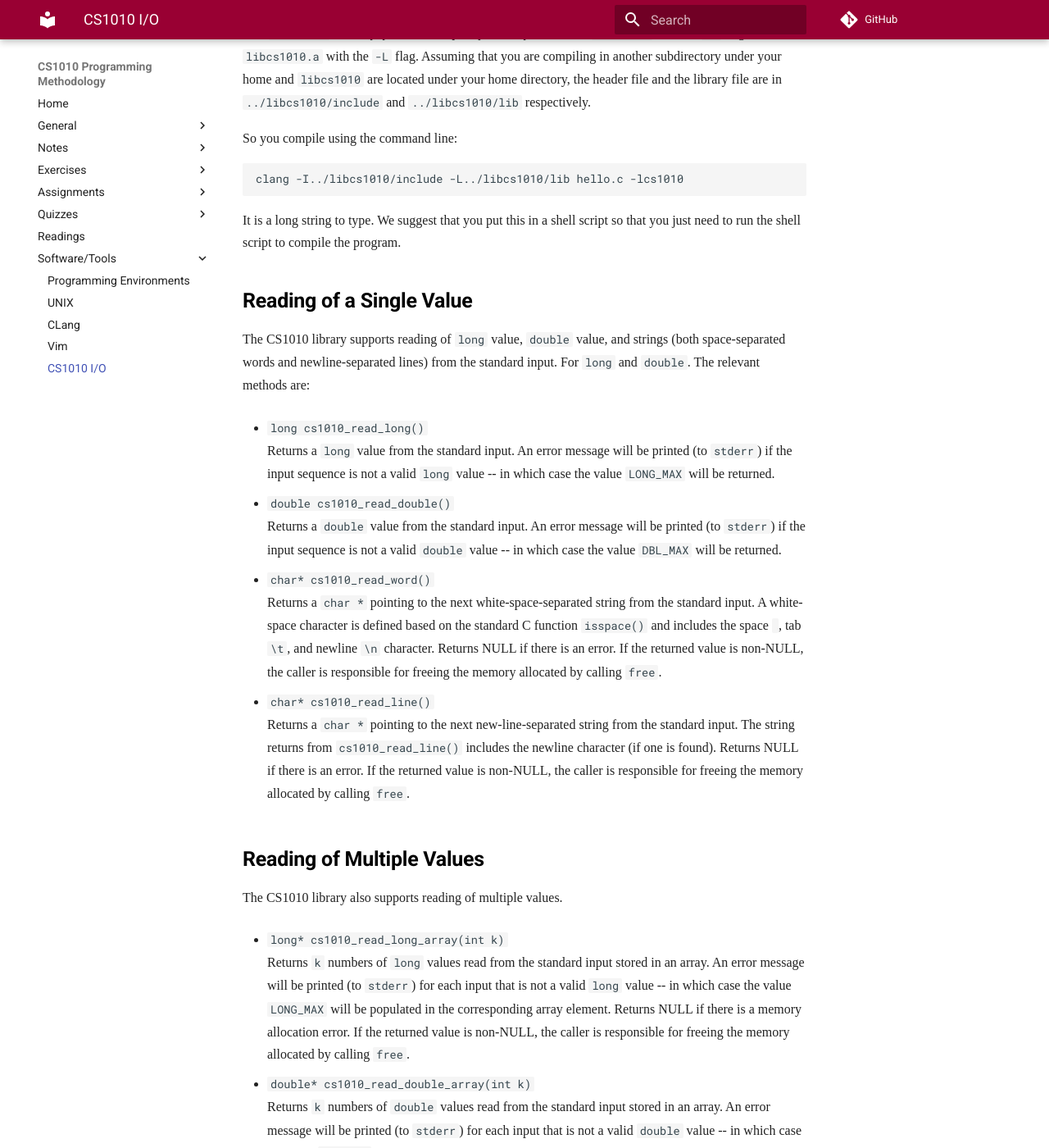
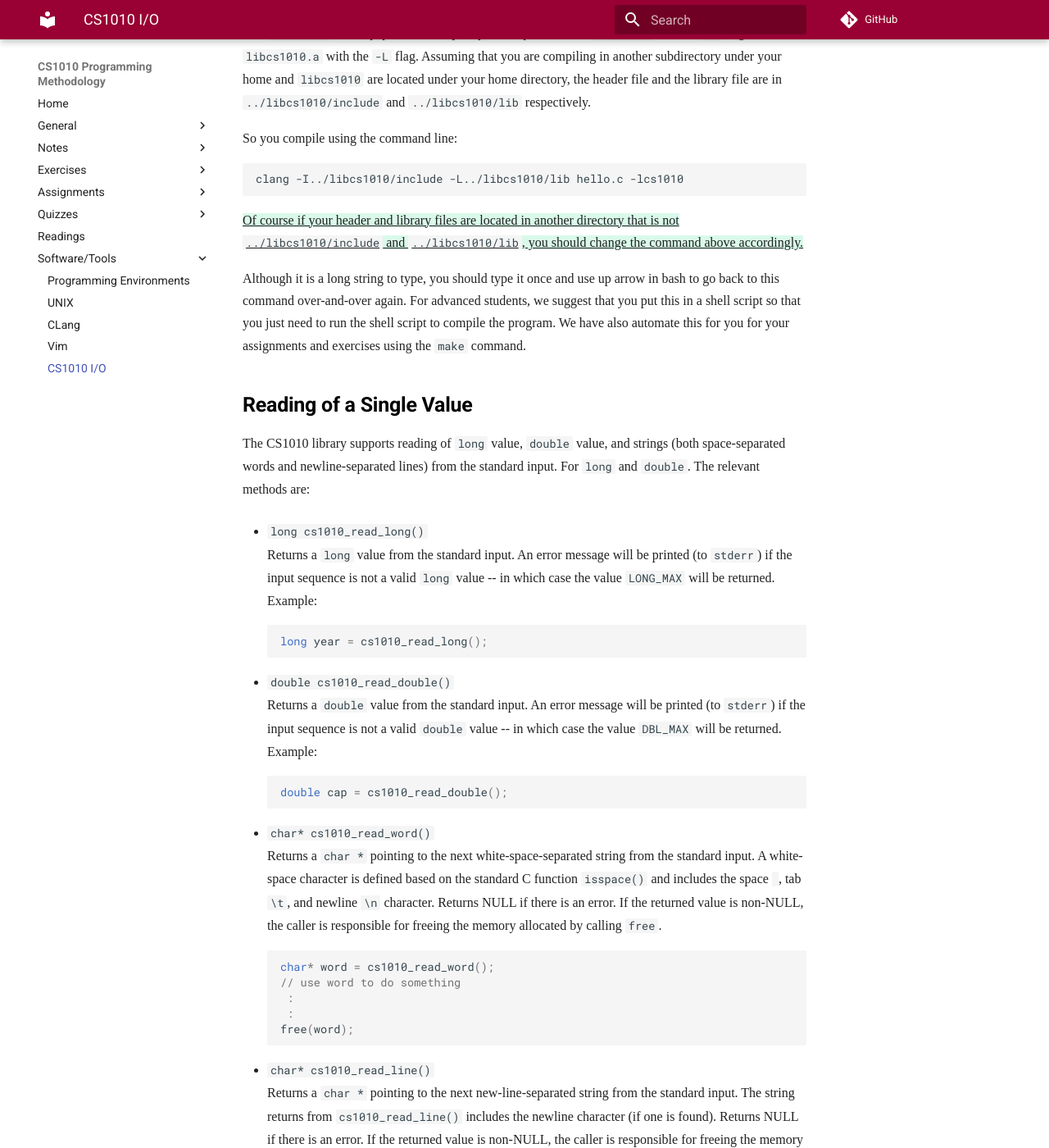
Before and after one commit to LL-Pengfei/CS1010-AY1819S1-Personal, an MkDocs documentation site: the page built from docs/library.md, in a window 1280 px wide and 1400 px high, scrolled down 1390 px. Shown: the whole window at 82% size. Built offline with MkDocs 1.6.1 and Material for MkDocs 9.7.7, drawn with Linux system fonts in a browser that asks for light colours; nearby versions of some CDN libraries; some web fonts are replaced; comment, search, counter and statistics services are not loaded; old or Windows-style settings are respelled for this version of MkDocs; some of the changed text lies outside the part shown.

Commit message:
Better examples

````diff
--- a/docs/library.md
+++ b/docs/library.md
@@ -57,24 +57,48 @@
 clang -I../libcs1010/include -L../libcs1010/lib hello.c -lcs1010
 ```
 
-It is a long string to type.  We suggest that you put this in a shell script so that you just need to run the shell script to compile the program.
+{++
+Of course if your header and library files are located in another directory that is not `../libcs1010/include` and `../libcs1010/lib`, you should change the command above accordingly.
+
+Although it is a long string to type, you should type it once and use up arrow in bash to go back to this command over-and-over again.   For advanced students, we suggest that you put this in a shell script so that you just need to run the shell script to compile the program.  We have also automate this for you for your assignments and exercises using the `make` command.
+++}
 
 ## Reading of a Single Value
 
 The CS1010 library supports reading of `long` value, `double` value, and strings (both space-separated words and newline-separated lines) from the standard input.  For `long` and `double`. The relevant methods are:
 
 - `long cs1010_read_long()`<br>
-Returns a `long` value from the standard input.  An error message will be printed (to `stderr`) if the input sequence is not a valid `long` value -- in which case the value `LONG_MAX` will be returned.
+Returns a `long` value from the standard input.  An error message will be printed (to `stderr`) if the input sequence is not a valid `long` value -- in which case the value `LONG_MAX` will be returned.  Example:
+```C
+long year = cs1010_read_long();
+```
 
 - `double cs1010_read_double()`<br>
-Returns a `double` value from the standard input.  An error message will be printed (to `stderr`) if the input sequence is not a valid `double` value -- in which case the value `DBL_MAX` will be returned.
+Returns a `double` value from the standard input.  An error message will be printed (to `stderr`) if the input sequence is not a valid `double` value -- in which case the value `DBL_MAX` will be returned. Example:
+```C
+double cap = cs1010_read_double();
+```
 
 - `char* cs1010_read_word()`<br>
 Returns a `char *` pointing to the next white-space-separated string from the standard input.  A white-space character is defined based on the standard C function `isspace()` and includes the space ` `, tab `\t`, and newline `\n` character.  Returns NULL if there is an error.  If the returned value is non-NULL, the caller is responsible for freeing the memory allocated by calling `free`.
+```C
+char* word = cs1010_read_word();
+// use word to do something
+ :
+ :
+free(word);
+```
 
 - `char* cs1010_read_line()`<br>
 Returns a `char *` pointing to the next new-line-separated string from the standard input.   The string returns from `cs1010_read_line()` includes the newline character (if one is found).
 Returns NULL if there is an error.  If the returned value is non-NULL, the caller is responsible for freeing the memory allocated by calling `free`.
+```C
+char* line = cs1010_read_line();
+// use line to do something
+ :
+ :
+free(line);
+```
 
 ## Reading of Multiple Values
 
@@ -82,30 +106,85 @@
 
 - `long* cs1010_read_long_array(int k)`<br>
 Returns `k` numbers of `long` values read from the standard input stored in an array.  An error message will be printed (to `stderr`) for each input that is not a valid `long` value -- in which case the value `LONG_MAX` will be populated in the corresponding array element.  Returns NULL if there is a memory allocation error.  If the returned value is non-NULL, the caller is responsible for freeing the memory allocated by calling `free`.
+```C
+long* values = cs1010_read_long_array(10);
+if (values != NULL) {
+  // Do something with array values
+   :
+   :
+  free(values);
+}
+```
 
 - `double* cs1010_read_double_array(int k)`<br>
 Returns `k` numbers of `double` values read from the standard input stored in an array.  An error message will be printed (to `stderr`) for each input that is not a valid `double` value -- in which case the value `DBL_MAX` will be populated in the corresponding array element.
 Returns NULL if there is a memory allocation error.  If the returned value is non-NULL, the caller is responsible for freeing the memory allocated by calling `free`.
+```C
+double* values = cs1010_read_double_array(10);
+if (values != NULL) {
+  // Do something with array values
+   :
+   :
+  free(values);
+}
+```
 
 - `char** cs1010_read_word_array(int k)`<br>
 Returns `k` white-space-separated words read from the standard input stored in an array.  The notion of "word" is the same to `cs1010_read_word()`.
 Returns NULL if there is a memory allocation error.  If the returned value is non-NULL, the caller is responsible for freeing the memory allocated for each word and for the whole array by calling `free`.
+```C
+char** words = cs1010_read_word_array(10);
+if (words != NULL) {
+  // Do something with array words
+   :
+   :
+  for (long i = 0; i < 10; i += 1) {
+    free(words[i]);
+  }
+  free(words);
+}
+```
 
 - `char** cs1010_read_line_array(int k)`<br>
 Returns `k` new-line-separated words read from the standard input stored in an array.  The notion of line is the same to `cs1010_read_line()`.
 Returns NULL if there is a memory allocation error.  If the returned value is non-NULL, the caller is responsible for freeing the memory allocated for each line and for the whole array by calling `free`.
+```C
+char** lines = cs1010_read_line_array(10);
+if (lines != NULL) {
+  // Do something with array lines
+   :
+   :
+  for (long i = 0; i < 10; i += 1) {
+    free(lines[i]);
+  }
+  free(lines);
+}
+```
 
 ## Printing of a Single Value
 
-The CS1010 library provide a few convenince functions to format and print `long` and `double` values to the standard output.
+The CS1010 library provides a few convenince functions to format and print `long` and `double` values to the standard output.
 
 - `void cs1010_print_long(long value)` and `void cs1010_println_long(long value)`<br>
 Print `value` to the standard output (with printf format `%ld`).
 The `cs1010_println_long` version prints a newline after the value.
+```C
+  long x;
+    :
+  cs1010_print_long(x);
+```
 
 - `void cs1010_print_double(double value)` and `void cs1010_println_double(double value)`<br>
 Print `value` to the standard output (with printf format `%.4f`).
 The `cs1010_println_double` version prints a newline after the value.
+```C
+  double x;
+    :
+  cs1010_println_double(x);
+```
 
 - `void cs1010_print_string(char *str)` and `void cs1010_println_string(char *str)`<br>
 Print a given string `str` to the standard output.  These functions are provided for completeness and is a simple wrapper around `printf(str)` and `printf("%s\n", str)` repsectively.
+```C
+  cs1010_println_string("hello world!");
+```
````
